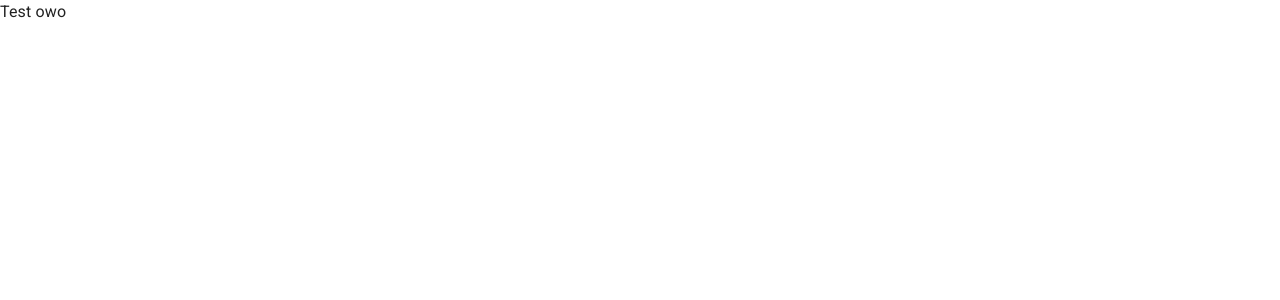
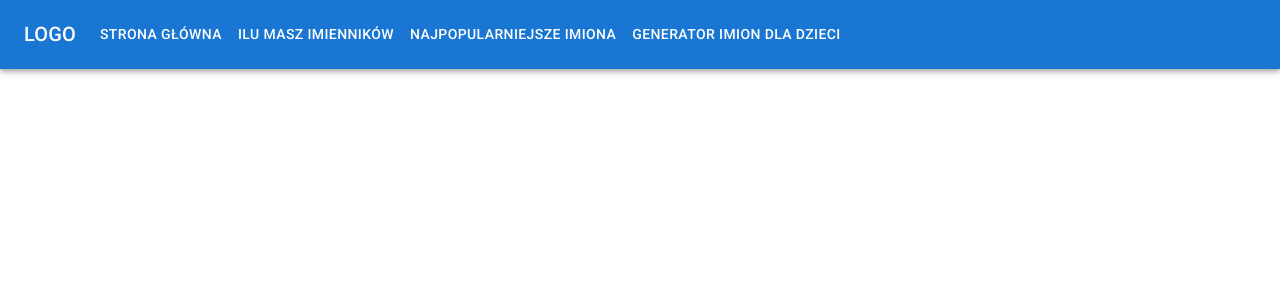
Before and after one commit to andro2ss/names_app, a React (Create React App) app: page / in a window 1280 px wide. Shown: the top 300 px of the page. Built offline with nearby package versions, Linux system fonts and the light colour scheme.

Commit message:
added navi layout

```diff
--- a/src/App.js
+++ b/src/App.js
@@ -1,11 +1,12 @@
 import './App.css';
+import AppBarHeader from "./Components/Header/AppBar";
 
 function App() {
-  return (
-    <>
-    Test owo
-    </>
-  );
+    return (
+        <>
+            <AppBarHeader/>
+        </>
+    );
 }
 
 export default App;
--- /dev/null
+++ b/src/Components/Header/AppBar.js
@@ -0,0 +1,103 @@
+import * as React from 'react';
+import AppBar from '@mui/material/AppBar';
+import Box from '@mui/material/Box';
+import Toolbar from '@mui/material/Toolbar';
+import IconButton from '@mui/material/IconButton';
+import Typography from '@mui/material/Typography';
+import Menu from '@mui/material/Menu';
+import MenuIcon from '@mui/icons-material/Menu';
+import Container from '@mui/material/Container';
+import Button from '@mui/material/Button';
+import MenuItem from '@mui/material/MenuItem';
+import Logo from 'src/Img/logo.png'
+
+const pages = ['Strona główna', 'Ilu masz imienników', 'Najpopularniejsze imiona', 'Generator imion dla dzieci'];
+
+const AppBarHeader = () => {
+    const [anchorElNav, setAnchorElNav] = React.useState(null);
+
+    const handleOpenNavMenu = (event) => {
+        setAnchorElNav(event.currentTarget);
+    };
+
+    const handleCloseNavMenu = () => {
+        setAnchorElNav(null);
+    };
+
+    return (
+        <AppBar position="static">
+            <Container maxWidth="xl">
+                <Toolbar disableGutters>
+                    <Typography
+                        variant="h6"
+                        noWrap
+                        component="div"
+                        sx={{ mr: 2, display: { xs: 'none', md: 'flex' } }}
+                    >
+                        LOGO
+                    </Typography>
+
+                    <Box sx={{ flexGrow: 1, display: { xs: 'flex', md: 'none' } }}>
+                        <IconButton
+                            size="large"
+                            aria-label="account of current user"
+                            aria-controls="menu-appbar"
+                            aria-haspopup="true"
+                            onClick={handleOpenNavMenu}
+                            color="inherit"
+                        >
+                            <MenuIcon />
+                        </IconButton>
+                        <Menu
+                            id="menu-appbar"
+                            anchorEl={anchorElNav}
+                            anchorOrigin={{
+                                vertical: 'bottom',
+                                horizontal: 'left',
+                            }}
+                            keepMounted
+                            transformOrigin={{
+                                vertical: 'top',
+                                horizontal: 'left',
+                            }}
+                            open={Boolean(anchorElNav)}
+                            onClose={handleCloseNavMenu}
+                            sx={{
+                                display: { xs: 'block', md: 'none' },
+                            }}
+                        >
+                            {pages.map((page) => (
+                                <MenuItem key={page} onClick={handleCloseNavMenu}>
+                                    <Typography textAlign="center">{page}</Typography>
+                                </MenuItem>
+                            ))}
+                        </Menu>
+                    </Box>
+
+                    {/*Mobile*/}
+                    <Typography
+                        variant="h6"
+                        noWrap
+                        component="div"
+                        sx={{ flexGrow: 1, display: { xs: 'flex', md: 'none' } }}
+                    >
+                        <img src={Logo} alt="Logo Names Info"/>
+                    </Typography>
+                    <Box sx={{ flexGrow: 1, display: { xs: 'none', md: 'flex' } }}>
+                        {pages.map((page) => (
+                            <Button
+                                key={page}
+                                onClick={handleCloseNavMenu}
+                                sx={{ my: 2, color: 'white', display: 'block' }}
+                            >
+                                {page}
+                            </Button>
+                        ))}
+                    </Box>
+
+                </Toolbar>
+            </Container>
+        </AppBar>
+    );
+};
+export default AppBarHeader;
```
Also changed, not shown: src/Img/logo.png (added).
